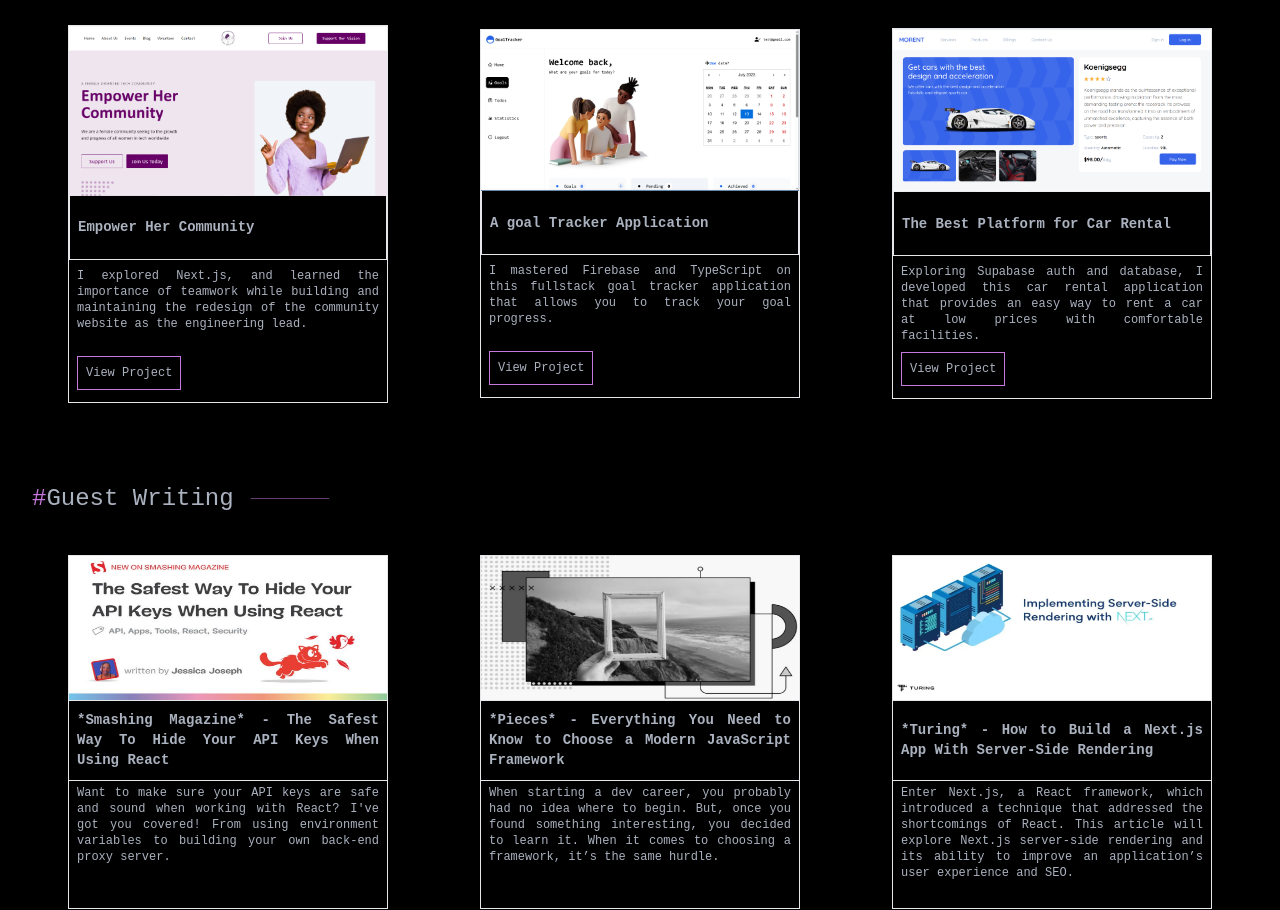
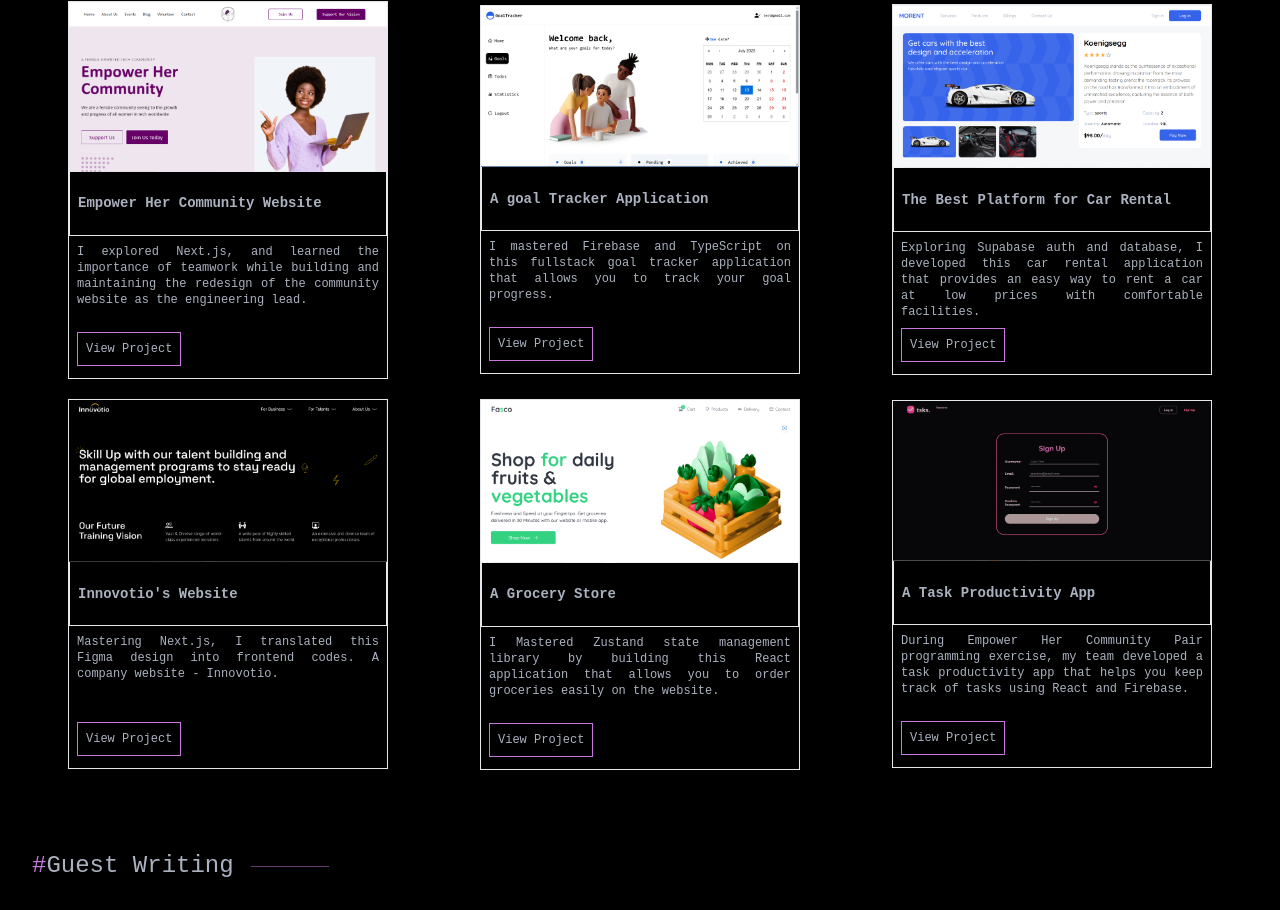
Before and after one commit to ForJessicaSake/Portfolio, a React (Create React App) app: page / in a window 1280 px wide. Shown: the part 1095-2005 px from the top of the page. Built offline with nearby package versions, Linux system fonts and the light colour scheme; no server answers.

Commit message:
projects

```diff
--- a/src/components/Project.tsx
+++ b/src/components/Project.tsx
@@ -30,7 +30,7 @@ const Project: React.FC = () => {
       <section className="grid md:grid-cols-2 grid-col-1 lg:grid-cols-3 gap-6 lg:gap-5 place-items-center w-full text-xs">
         <Card
           image={Empower}
-          title="Empower Her Community"
+          title="Empower Her Community Website"
           about="I explored Next.js, and learned the importance of teamwork while building and maintaining the redesign of the community website as the engineering lead."
           link="https://empower-her-community.vercel.app/"
         />
@@ -46,12 +46,18 @@ const Project: React.FC = () => {
           about="Exploring Supabase auth and database, I developed this car rental application that provides an easy way to rent a car at low prices with comfortable facilities."
           link="https://morent-rental.vercel.app/"
         />
-        {/* <Card
+           <Card
+          image="/inno.png"
+          title="Innovotio's Website"
+          about="Mastering Next.js, I translated this Figma design into frontend codes. A company website - Innovotio."
+          link="https://innovotio-website.vercel.app/"
+        />
+        <Card
           image="/Ecommerce.png"
-          title="Fasco Grocery Store"
+          title="A Grocery Store"
           about="I Mastered Zustand state management library by building this React application that allows you to order groceries easily on the website."
           link="https://ecommerce.brimble.app/"
-        /> */}
+        />
         {/* <Card
           image={Lamoore}
           title="Lamoore: An Ecommerce Webiste"
@@ -64,19 +70,14 @@ const Project: React.FC = () => {
           about="Matering responsive designs, I jumped on a frontend mentor challenge and developed this responsive and user-friendly site."
           link="https://sunnyside-agencies.vercel.app/"
   /> */}
-        {/* <Card
-          image={dockett}
-          title="Sticky Note Application"
-          about="My first attempt with Firebase and React - Introducing Dockett, the ultimate note taking app for anyone with a busy schedule! With Dockett, you can take down short notes quickly and easily, helping you stay organized at all times "
-          link="https://dockett.vercel.app/"
-        /> */}
 
-        {/* <Card
+
+        <Card
           image={todo}
           title="A Task Productivity App"
-          about="During Empower Her Community Pair programming exercise, my team of frontend developers developed a task productivity app that helps you keep track of daily tasks using React and Firebase."
+          about="During Empower Her Community Pair programming exercise, my team developed a task productivity app that helps you keep track of tasks using React and Firebase."
           link="https://ehc-todoapp.web.app/"
-        /> */}
+        />
 
         {/*
         <Card
@@ -86,11 +87,13 @@ const Project: React.FC = () => {
           link="https://crypto-art-teal.vercel.app/"
         /> */}
 
-        {/* <Card
-          image={inno}
-          title="Innovotio"
-          about="By translating Figma designs to frontend codes, I developed this company site - Innovotio. A tech organization that provides qualified tech talents to hiring organizations and curate branded merchandise."
-          link="https://innovotio-website.vercel.app/"
+
+
+{/* <Card
+          image={dockett}
+          title="Sticky Note Application"
+          about="My first attempt with Firebase and React - Introducing Dockett, the ultimate note taking app for anyone with a busy schedule! With Dockett, you can take down short notes quickly and easily, helping you stay organized at all times "
+          link="https://dockett.vercel.app/"
         /> */}
       </section>
     </section>
--- a/src/components/Skills.tsx
+++ b/src/components/Skills.tsx
@@ -107,7 +107,7 @@ const Skills: React.FC = () => {
               <th className="border text-start px-4 h-10">Stylesheet</th>
             </tr>
             <td className="border border-t-0 px-4 py-2 leading-6">
-              CSS <br /> Tailwind <br /> Emotion <br /> Styled-Component
+              CSS <br /> Tailwind <br /> Styled-Component
             </td>
           </table>
 
```
